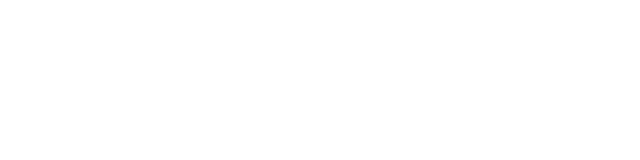
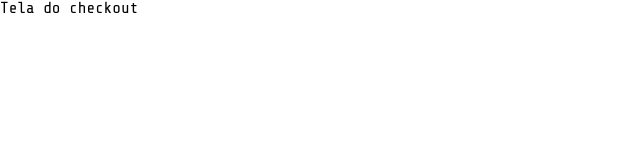
Before and after one commit to alexandreopc/projeto14-DevShop-front, a React (Create React App) app: page /checkout in a window 1280 px wide. Before the commit this address had no page. Shown: the top 160 px of the page, without its empty margins (0-640 px from the left). Built offline with nearby package versions, Linux system fonts and the light colour scheme.

Commit message:
feat: inserting cart and checkout routes

```diff
--- a/src/components/App.js
+++ b/src/components/App.js
@@ -4,6 +4,8 @@ import { BrowserRouter, Routes, Route } from "react-router-dom";
 import MainPage from "./pages/MainPage";
 import SignUpPage from "./pages/SignUpPage";
 import HomePage from "./pages/HomePage";
+import Cart from "./pages/Cart";
+import Checkout from "./pages/Checkout";
 import UserContext from "../contexts/UserContext";
 
 export default function App() {
@@ -15,6 +17,8 @@ export default function App() {
                     <Route path="/" element={<MainPage />}></Route>
                     <Route path="/signup" element={<SignUpPage />}></Route>
                     <Route path="/home" element={<HomePage />}></Route>
+                    <Route path="/cart" element={<Cart />}></Route>
+                    <Route path="/checkout" element={<Checkout />}></Route>
                 </Routes>
             </BrowserRouter>
         </UserContext.Provider>
--- /dev/null
+++ b/src/components/pages/Cart.js
@@ -0,0 +1,5 @@
+export default function Cart() {
+    return (
+        <h1>Tela do carrinho</h1>
+    )
+}
--- /dev/null
+++ b/src/components/pages/Checkout.js
@@ -0,0 +1,5 @@
+export default function Checkout() {
+    return (
+        <h1>Tela do checkout</h1>
+    )
+}
--- a/src/components/pages/HomePage.js
+++ b/src/components/pages/HomePage.js
@@ -1,6 +1,6 @@
 import axios from "axios";
 import { useState, useContext } from "react";
-import { useNavigate } from "react-router-dom";
+import { useNavigate, Link } from "react-router-dom";
 import styled from "styled-components";
 import cart from "./../../assets/cart.png";
 import lightmode from "./../../assets/lightmode.png";
@@ -17,7 +17,9 @@ export default function HomePage() {
       <Header>
         <img src={lightmode} />
         <h1>DevShop</h1>
-        <img src={cart} />
+        <Link to="/cart">
+          <img src={cart} />
+        </Link>
       </Header>
       <CategoriesTitle>Categories</CategoriesTitle>
       <AllCategories>
@@ -59,8 +61,7 @@ export default function HomePage() {
         </Categorie>
       </AllCategories>
       <Produts>
-        <Card>
-        </Card>
+        <Card></Card>
         <Card />
         <Card />
         <Card />
```
